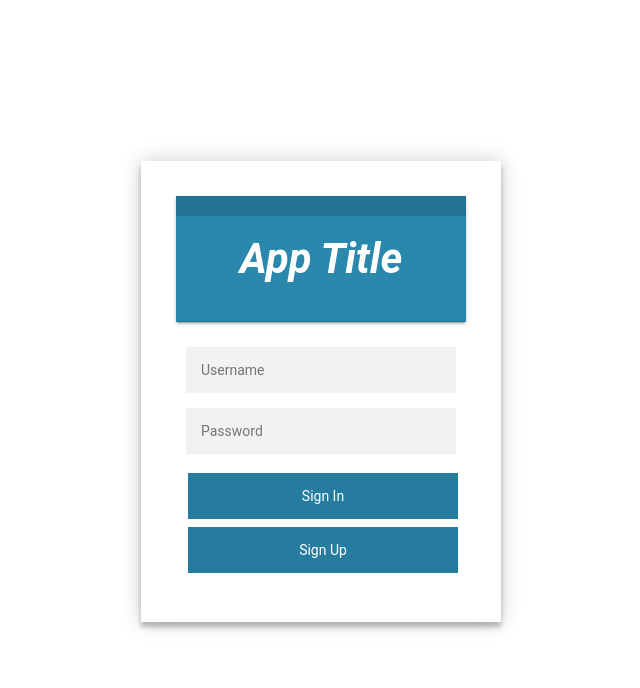
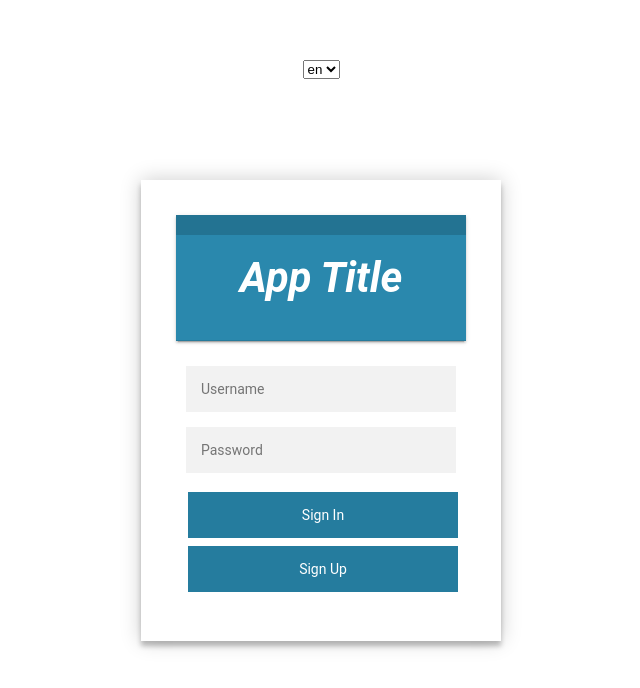
Before and after one commit to nicolaAtti/ASW-Project, a Vue app in the folder webapp/: page /#/login in a window 1280 px wide. Shown: the top 688 px of the page, without its empty margins (319-959 px from the left). Built offline with nearby package versions, Linux system fonts and the light colour scheme.

Commit message:
Add dynamic language chooser

```diff
--- a/webapp/src/App.vue
+++ b/webapp/src/App.vue
@@ -1,5 +1,10 @@
 <template>
   <div id="app">
+    <div class="lang_chooser">
+      <select v-model="$i18n.locale">
+        <option v-for="(lang, i) in languageArray" :key="`lang${i}`" :value="lang">{{lang}}</option>
+      </select>
+    </div>
     <router-view/>
   </div>
 </template>
@@ -10,6 +15,12 @@ import router from "./router";
 
 export default {
   name: 'App',
+
+  data() {
+  return {
+    languageArray: ['en','it']
+  };
+},
 
   beforeMount() {
     router.push('login')
@@ -26,4 +37,7 @@ export default {
     color: #2c3e50;
     margin-top: 60px;
   }
+  .lang_chooser{
+
+  }
 </style>
--- a/webapp/src/locales/it.json
+++ b/webapp/src/locales/it.json
@@ -1,3 +1,4 @@
 {
-  "register_title": "Registrati adesso!"
+  "register_title": "Registrati adesso!",
+  "app_title": "Titolo App"
 }
```
Lines whose indentation alone changed are shown as unchanged.
